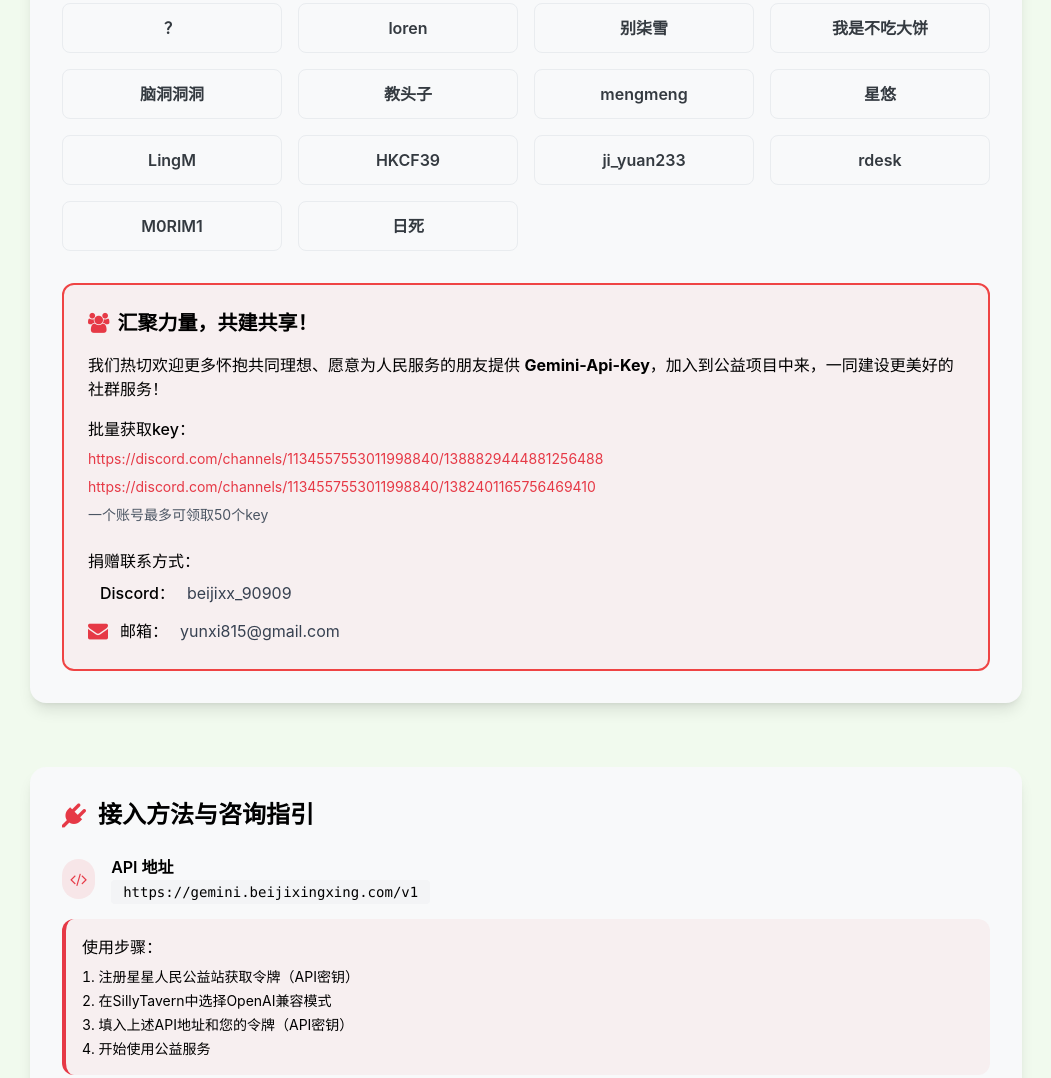
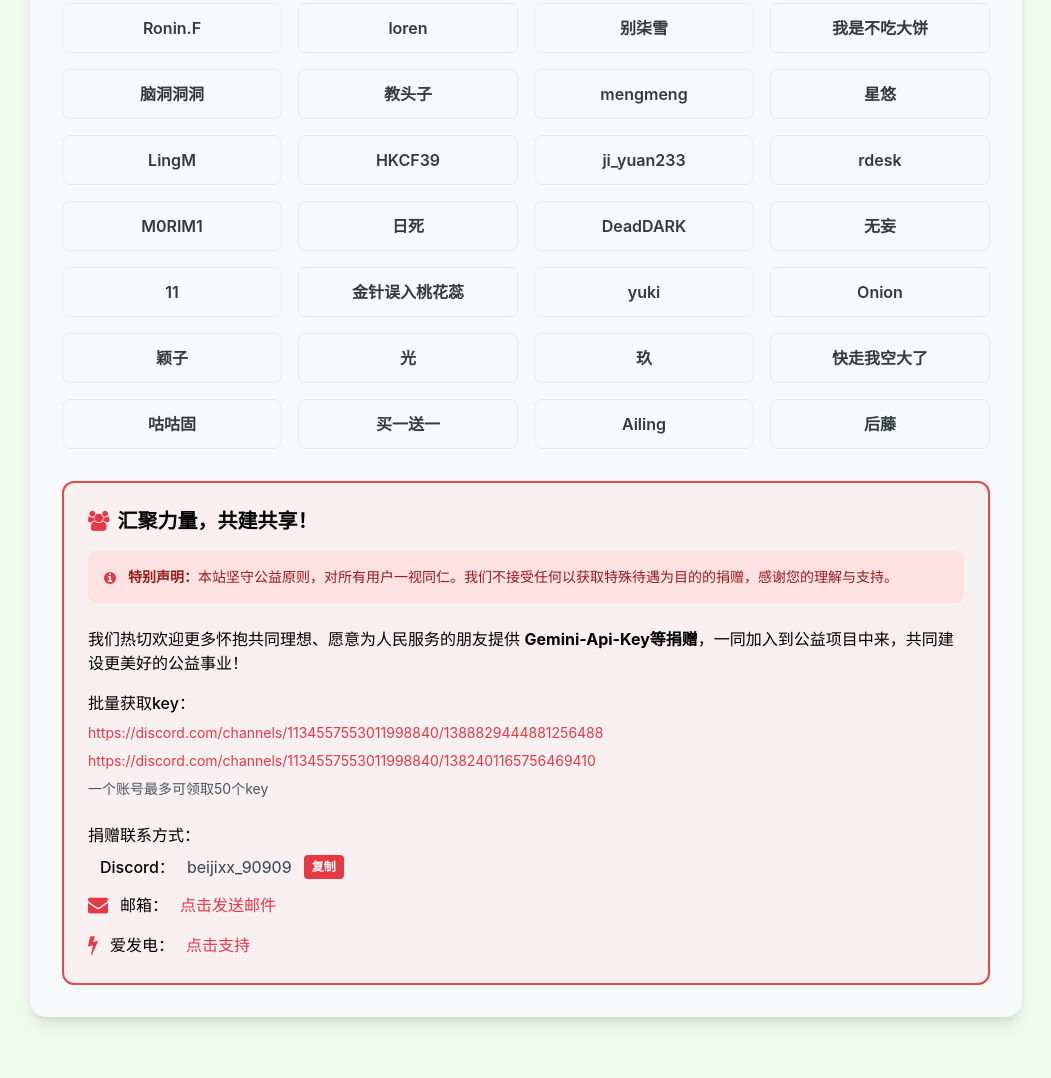
Before and after one commit to beijixingxing/beijixingxing.github.io, a plain HTML site: page index.html in a window 1280 px wide. Shown: the part 1425-2503 px from the top of the page, without its empty margins (114-1165 px from the left). Drawn offline with nearby package versions, Linux system fonts and the light colour scheme.

Commit message:
Update index.html

```diff
--- a/index.html
+++ b/index.html
@@ -185,7 +185,7 @@
                     <div class="contributor-item"><span class="contributor-name">shushu</span></div>
                     <div class="contributor-item"><span class="contributor-name">只想喝百事可乐</span></div>
                     <div class="contributor-item"><span class="contributor-name">max</span></div>
-                    <div class="contributor-item"><span class="contributor-name">？</span></div>
+                    <div class="contributor-item"><span class="contributor-name">Ronin.F</span></div>
                     <div class="contributor-item"><span class="contributor-name">loren</span></div>
                     <div class="contributor-item"><span class="contributor-name">别柒雪</span></div>
                     <div class="contributor-item"><span class="contributor-name">我是不吃大饼</span></div>
@@ -199,6 +199,20 @@
                     <div class="contributor-item"><span class="contributor-name">rdesk</span></div>
                     <div class="contributor-item"><span class="contributor-name">M0RIM1</span></div>
                     <div class="contributor-item"><span class="contributor-name">日死</span></div>
+                    <div class="contributor-item"><span class="contributor-name">DeadDARK</span></div>
+                    <div class="contributor-item"><span class="contributor-name">无妄</span></div>
+                    <div class="contributor-item"><span class="contributor-name">11</span></div>
+                    <div class="contributor-item"><span class="contributor-name">金针误入桃花蕊</span></div>
+                    <div class="contributor-item"><span class="contributor-name">yuki</span></div>
+                    <div class="contributor-item"><span class="contributor-name">Onion</span></div>
+                    <div class="contributor-item"><span class="contributor-name">颖子</span></div>
+                    <div class="contributor-item"><span class="contributor-name">光</span></div>
+                    <div class="contributor-item"><span class="contributor-name">玖</span></div>
+                    <div class="contributor-item"><span class="contributor-name">快走我空大了</span></div>
+                    <div class="contributor-item"><span class="contributor-name">咕咕固</span></div>
+                    <div class="contributor-item"><span class="contributor-name">买一送一</span></div>
+                    <div class="contributor-item"><span class="contributor-name">Ailing</span></div>
+                    <div class="contributor-item"><span class="contributor-name">后藤</span></div>
 
                 </div>
 
@@ -207,7 +221,15 @@
                     <h3 class="font-bold text-xl mb-4 flex items-center">
                         <i class="fa fa-users text-primary mr-2"></i>汇聚力量，共建共享！
                     </h3>
-                    <p class="mb-4">我们热切欢迎更多怀抱共同理想、愿意为人民服务的朋友提供 <strong>Gemini-Api-Key</strong>，加入到公益项目中来，一同建设更美好的社群服务！</p>
+
+                    <div class="mt-2 mb-6 text-sm text-red-800 flex items-start p-4 bg-red-100 rounded-lg">
+                        <i class="fa fa-info-circle text-primary mr-3 mt-1 flex-shrink-0"></i>
+                        <div>
+                            <strong>特别声明：</strong>本站坚守公益原则，对所有用户一视同仁。我们不接受任何以获取特殊待遇为目的的捐赠，感谢您的理解与支持。
+                        </div>
+                    </div>
+
+                    <p class="mb-4">我们热切欢迎更多怀抱共同理想、愿意为人民服务的朋友提供 <strong>Gemini-Api-Key等捐赠</strong>，一同加入到公益项目中来，共同建设更美好的公益事业！</p>
 
                     <div class="mb-4">
                         <p class="font-medium mb-2">批量获取key：</p>
@@ -229,12 +251,20 @@
                             <div class="flex items-center space-x-3">
                                 <i class="fa fa-discord text-primary text-xl"></i>
                                 <span class="font-medium">Discord：</span>
-                                <span class="text-gray-700">beijixx_90909</span>
+                                <span id="discord-username" class="text-gray-700">beijixx_90909</span>
+                                <button onclick="copyDiscordUsername()" class="ml-2 px-2 py-1 text-xs font-semibold text-white bg-primary rounded hover:bg-red-700 transition-colors">复制</button>
                             </div>
                             <div class="flex items-center space-x-3">
                                 <i class="fa fa-envelope text-primary text-xl"></i>
                                 <span class="font-medium">邮箱：</span>
-                                <span class="text-gray-700">yunxi815@gmail.com</span>
+                                <a href="mailto:beijixingxing02@gmail.com" class="text-primary hover:underline font-medium">点击发送邮件</a>
+                            </div>
+                            <div class="flex items-center space-x-3">
+                                <i class="fa fa-bolt text-primary text-xl"></i>
+                                <span class="font-medium">爱发电：</span>
+                                <a href="https://afdian.com/a/beijixingxing" target="_blank" rel="noopener noreferrer" class="text-primary hover:underline font-medium">
+                                    点击支持
+                                </a>
                             </div>
                         </div>
                     </div>
@@ -321,5 +351,17 @@
             <p class="mt-2">遵循马克思主义教导，打破技术垄断，让先进生产力服务于最广大劳动人民</p>
         </div>
     </footer>
+
+    <script>
+        function copyDiscordUsername() {
+            const username = document.getElementById('discord-username').innerText;
+            navigator.clipboard.writeText(username).then(() => {
+                alert('Discord 用户名已复制到剪贴板！');
+            }, (err) => {
+                console.error('无法复制文本: ', err);
+                alert('复制失败，请手动复制。');
+            });
+        }
+    </script>
 </body>
 </html>
```
